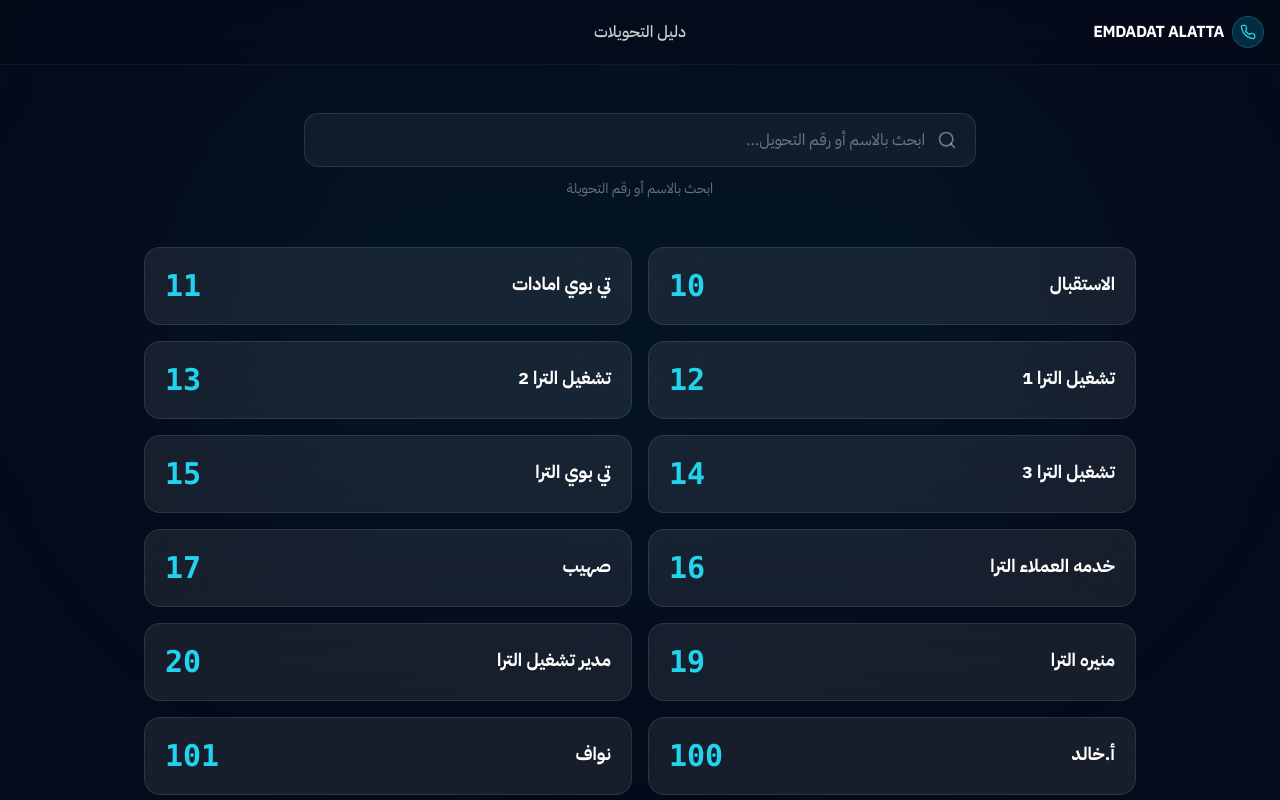
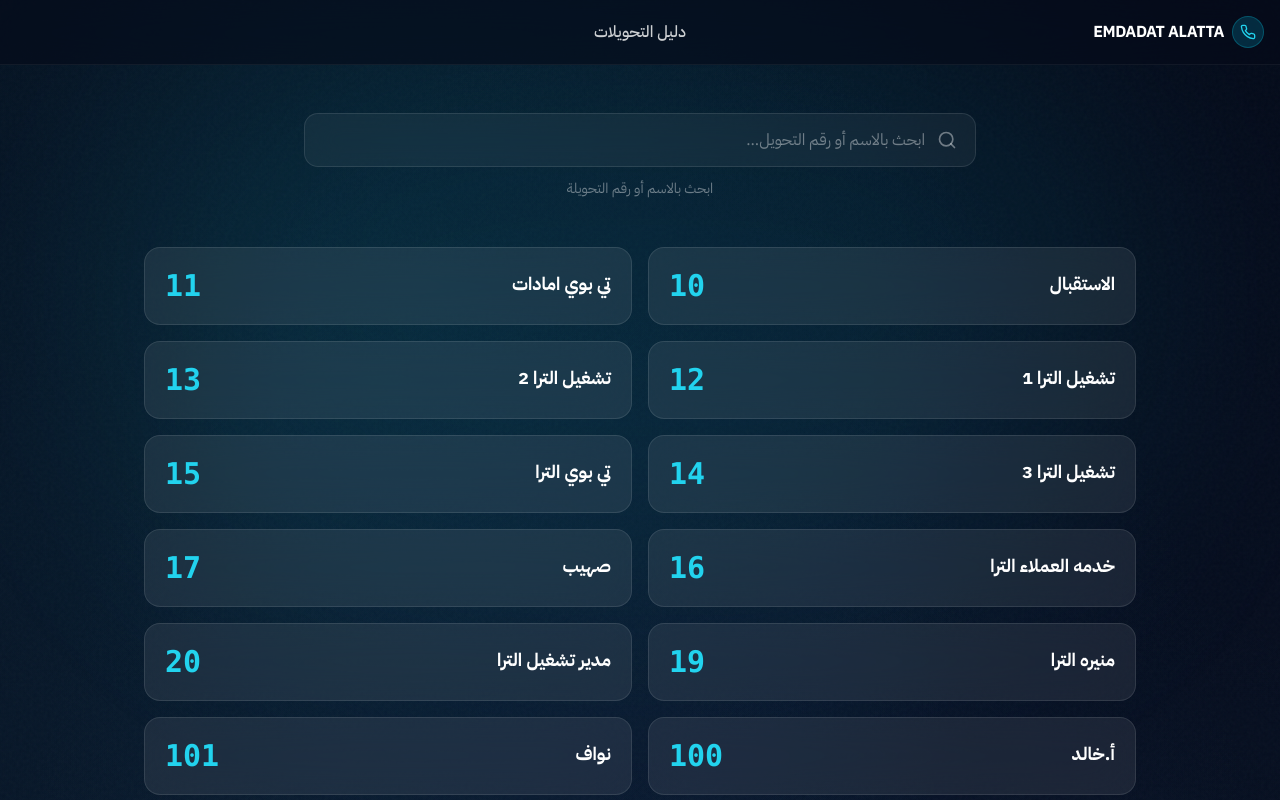
Before and after one commit to moalarbi/emdadat-alatta, a Next.js app: page /emdadat-alatta/ in a window 1280 px wide. Shown: the top 800 px of the page. Built offline with nearby package versions, Linux system fonts and the light colour scheme.

Commit message:
Final UI fix: ensure CSS compatibility and ultra-minimal structure

```diff
--- a/src/app/page.tsx
+++ b/src/app/page.tsx
@@ -24,10 +24,10 @@ export default function Home() {
   );
 
   return (
-    <div className="min-h-screen bg-navy-950 text-white selection:bg-cyan-500/30">
+    <div className="min-h-screen bg-navy-gradient text-white selection:bg-cyan-500/30">
       {/* Background Ambience */}
       <div className="fixed inset-0 overflow-hidden pointer-events-none">
-        <div className="absolute top-0 left-1/2 -translate-x-1/2 w-[1000px] h-[600px] bg-cyan-500/5 rounded-full blur-[120px]" />
+        <div className="absolute top-0 left-1/2 -translate-x-1/2 w-[1000px] h-[600px] bg-cyan-500/10 rounded-full blur-[120px]" />
       </div>
 
       <Header />
```
